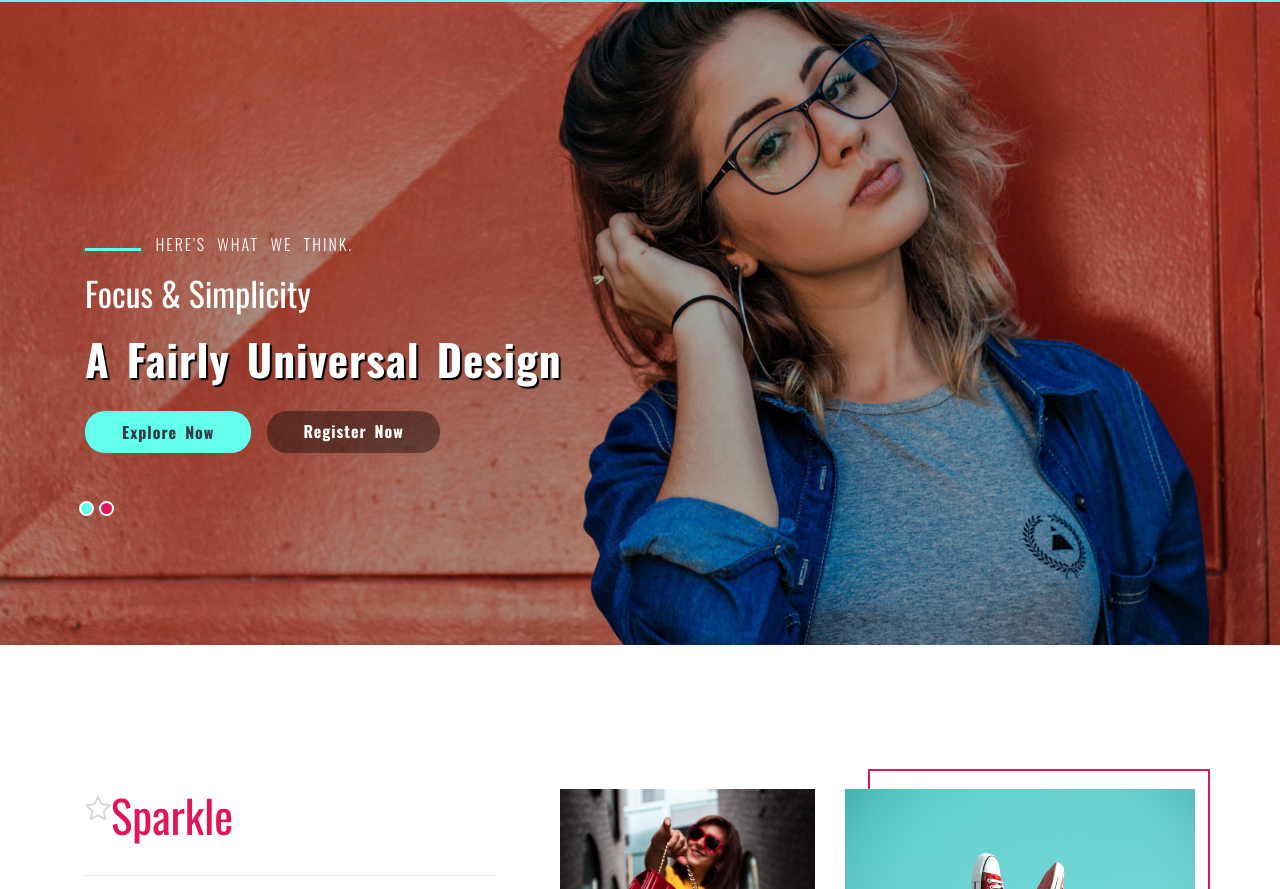
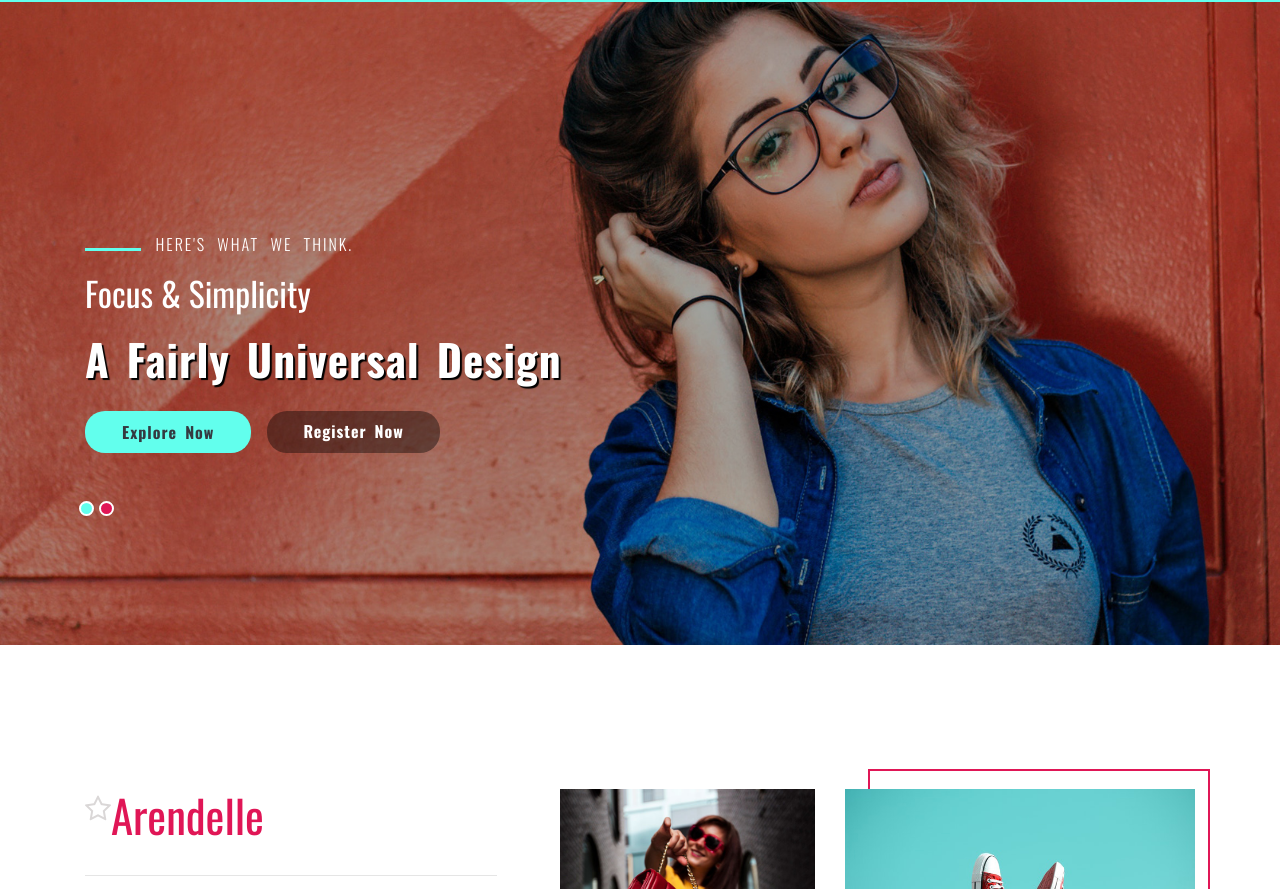
Before and after one commit to arendelle123/arendelle, a plain HTML site: page index.html in a window 1280 px wide. Shown: the part 63-952 px from the top of the page. Drawn offline with nearby package versions, Linux system fonts and the light colour scheme.

Commit message:
Update index.html

```diff
--- a/index.html
+++ b/index.html
@@ -127,7 +127,7 @@
                 <div class="col-lg-5 about-text-grid text-left pr-lg-5">
                     <div class="title-desc">
                         <h3 class="main-title-w3pvt text-theme1 text-capitalize"><sup><span class="fa fa-star-o"
-                                    aria-hidden="true"></span></sup>sparkle</h3>
+                                    aria-hidden="true"></span></sup>Arendelle</h3>
                     </div>
                     <hr>
                     <p class="mt-3">Donec mi nulla, auctor nec sem a, ornare. Sed mi tortorcomm odo a felis
@@ -293,7 +293,7 @@
                 <div class="col-lg-5 slide-left-wthree">
                     <div class="title-desc text-right">
                         <h3 class="main-title-w3pvt text-theme1 text-capitalize"><sup><span class="fa fa-star-o"
-                                    aria-hidden="true"></span></sup>sparkle</h3>
+                                    aria-hidden="true"></span></sup>Arendelle</h3>
                     </div>
                     <hr>
                     <p class="mt-3 text-right">Donec mi nulla, auctor nec sem a, ornare. Sed mi tortorcomm odo a felis
@@ -474,7 +474,7 @@
                 </div>
                 <div class="col-lg-3 footer-logo mb-lg-0 mb-4 text-lg-right">
                     <h2>
-                        <a href="index.html" class="text-theme1">sparkle</a>
+                        <a href="index.html" class="text-theme1">Arendelle</a>
                     </h2>
                     <ul class="d-flex flex-column">
                         <li>
```
